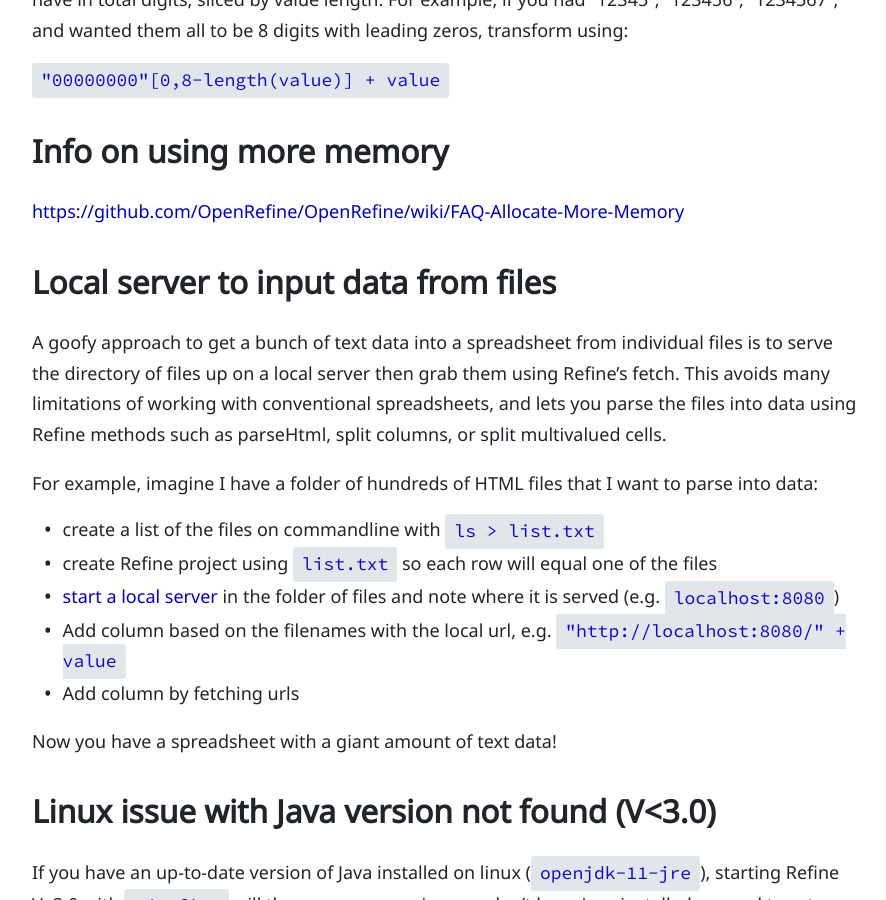
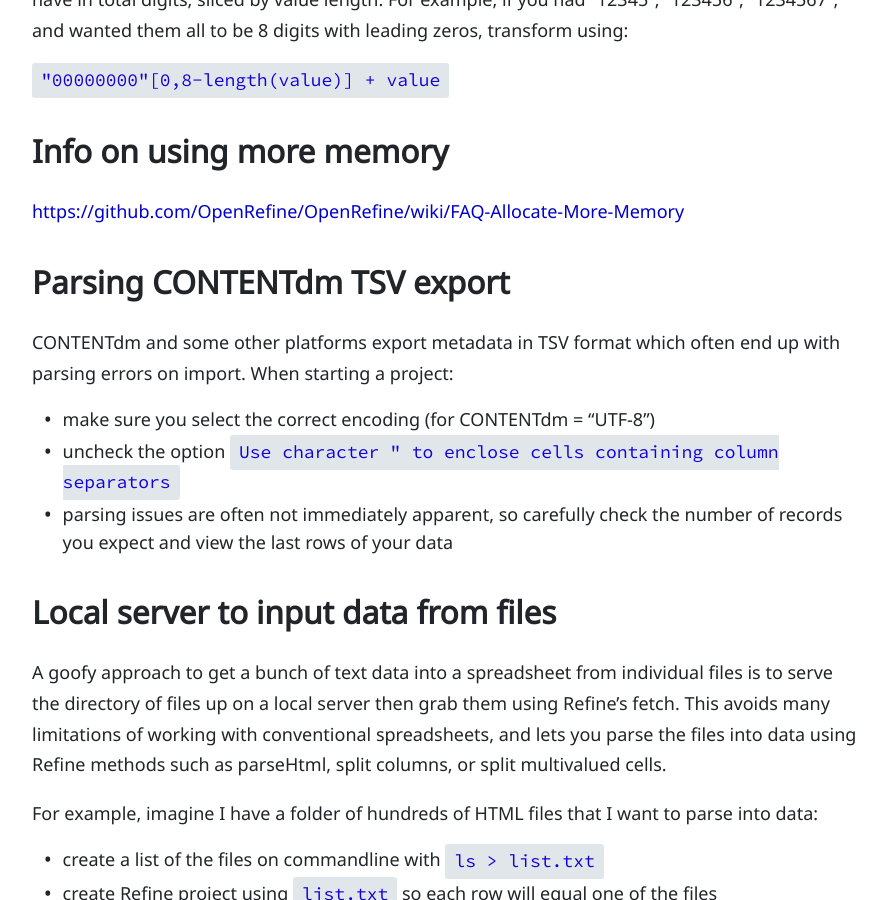
Before and after one commit to evanwill/_drafts, a Jekyll site: the page built from _notes/open-refine-tips.md, in a window 1280 px wide and 900 px high, scrolled down 3035 px. Shown: the whole window, without its empty margins (194-1080 px from the left). Built offline with Jekyll 4.4.1, drawn with Linux system fonts in a browser that asks for light colours.

Commit message:
open refine

```diff
--- a/_notes/open-refine-tips.md
+++ b/_notes/open-refine-tips.md
@@ -95,6 +95,15 @@ For example, if you had "12345", "123456", "1234567", and wanted them all to be
 
 <https://github.com/OpenRefine/OpenRefine/wiki/FAQ-Allocate-More-Memory>
 
+## Parsing CONTENTdm TSV export
+
+CONTENTdm and some other platforms export metadata in TSV format which often end up with parsing errors on import.
+When starting a project:
+
+- make sure you select the correct encoding (for CONTENTdm = "UTF-8")
+- uncheck the option `Use character " to enclose cells containing column separators`
+- parsing issues are often not immediately apparent, so carefully check the number of records you expect and view the last rows of your data
+
 ## Local server to input data from files
 
 A goofy approach to get a bunch of text data into a spreadsheet from individual files is to serve the directory of files up on a local server then grab them using Refine's fetch.
```
Also changed, not shown: _notes/open-refine-metadata.md (+2 -1 lines).
